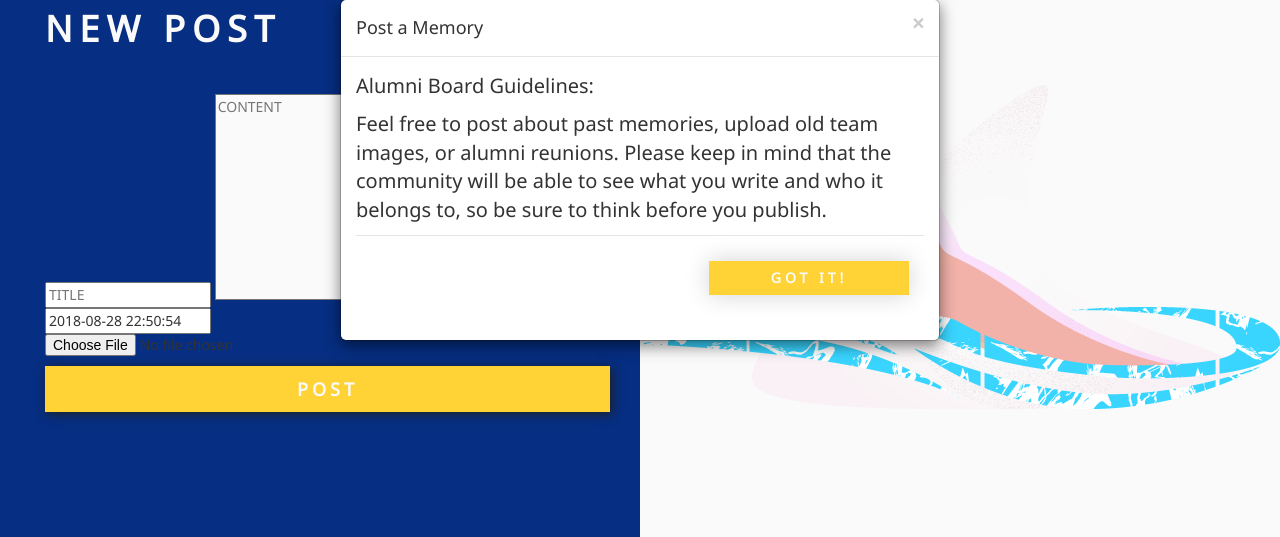
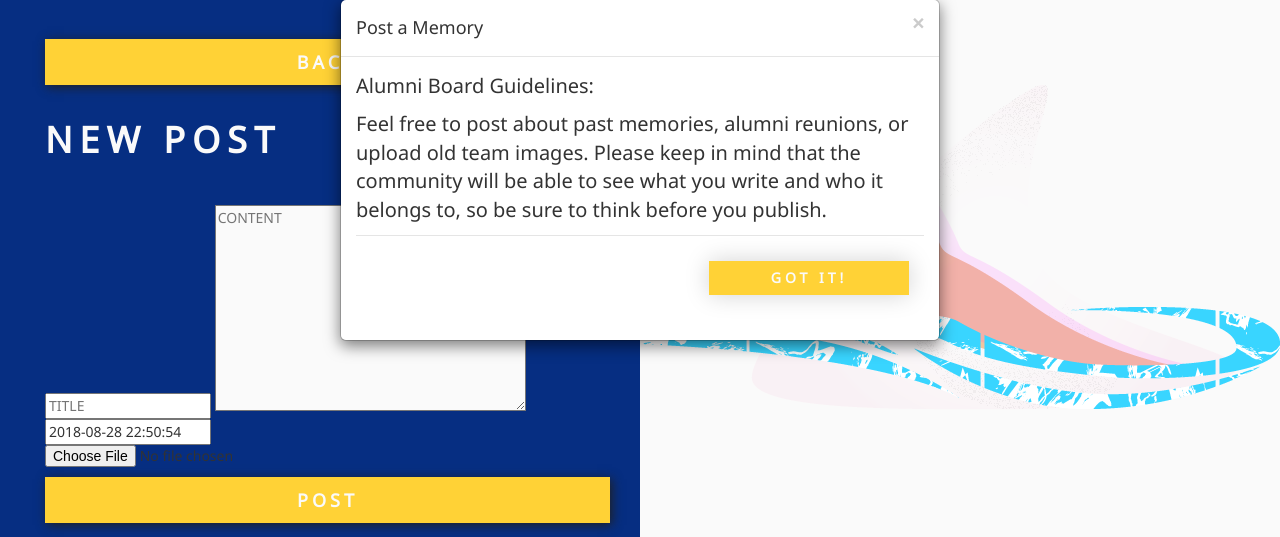
Before and after one commit to david-hub024/PCS_Swimming, a Django app: page /alumni/new/ in a window 1280 px wide. Shown: the part 151-688 px from the top of the page. Run offline with Django 3.2, Linux system fonts and the light colour scheme; the visitor is signed in with stand-in values (Sample User, id 1); some libraries are stand-ins or nearby versions; some web fonts are replaced.

Commit message:
minor alumni UX styling additions

```diff
--- a/alumni/templates/alumni/alumnipostform.html
+++ b/alumni/templates/alumni/alumnipostform.html
@@ -10,7 +10,9 @@
         <div class="container login" id='post-container'>
             <br><br>
             <div class="center">
-            <br>
+                <br><br><br>
+                <a href="{% url 'get_alum_posts' %}" class ='btn btn-lg login-btn new-post responsive'> Back </a>
+                <br>
             <h3 class='heading'>New Post</h3>
             <br>
             <form method="POST" enctype="multipart/form-data" class='post-form' id='form'>
@@ -38,7 +40,7 @@
             </div>
             <div class="modal-body">
                 <p class='header'>Alumni Board Guidelines: </p>
-                <p>Feel free to post about past memories, upload old team images, or alumni reunions. Please keep in mind that the community will be able to see what you write and who it belongs to, so be sure to think before you publish.</p>
+                <p>Feel free to post about past memories, alumni reunions, or upload old team images. Please keep in mind that the community will be able to see what you write and who it belongs to, so be sure to think before you publish.</p>
                 <div class="modal-footer">
                     <button class='btn btn-md login-btn new-post' data-dismiss="modal" style='box-shadow: 0px 0px 25px #d3d3d3'>Got it!</button>
                 </div>
--- a/static/css/base.css
+++ b/static/css/base.css
@@ -391,6 +391,7 @@ h5 {
 
 .alumni-photo {
     height: auto;
+    width: 170px;
 }
 
 /*CHECKOUT*/
@@ -550,3 +551,12 @@ footer {
         color: #fafafa;
     }
 }
+
+/*TABLET & DESKTOP*/
+
+@media (min-width: 458px) {
+    .alumni-photo {
+        height: auto;
+        width: 300px;
+    }
+}
```
